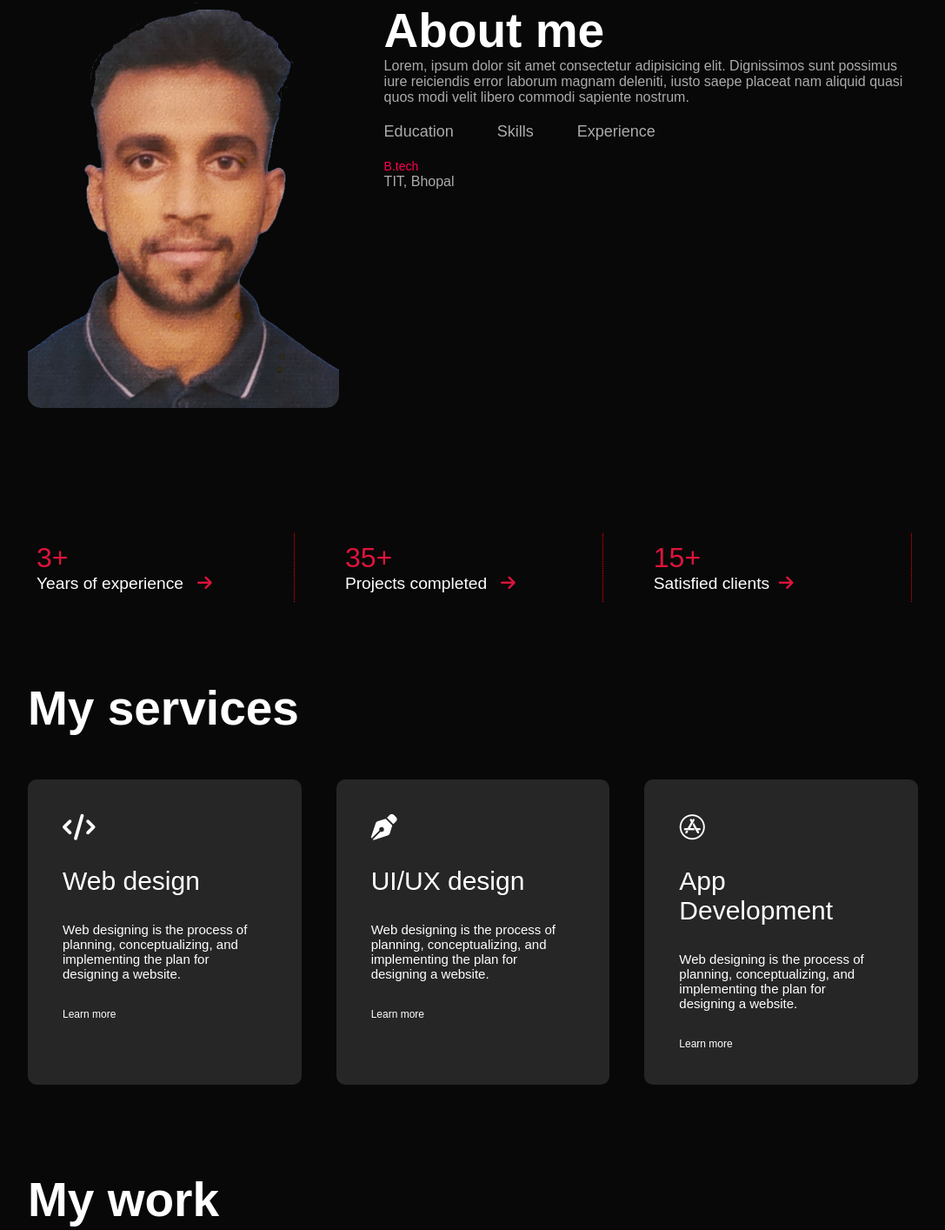
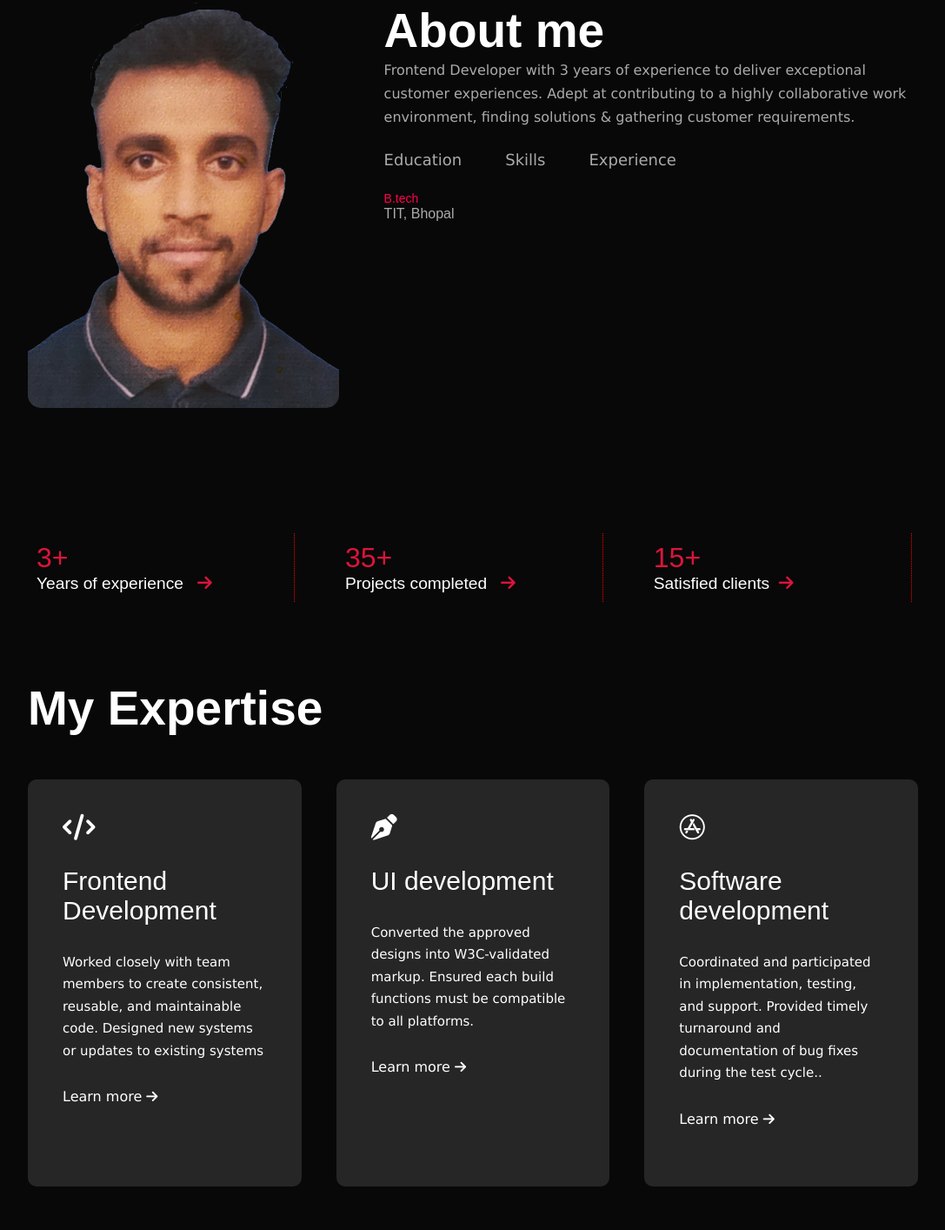
Before and after one commit to Rkr076/portfolio-website, a plain HTML site: page index.html in a window 1280 px wide. Shown: the part 887-2301 px from the top of the page at 87% size, without its empty margins (96-1183 px from the left). Drawn offline with Linux system fonts and the light colour scheme.

Commit message:
Correction in HTML files

```diff
--- a/index.html
+++ b/index.html
@@ -26,7 +26,7 @@
 
             </nav>
             <div class="header-text">
-                <p>UI Developer</p>
+                <p>Frontend Developer</p>
                 <h1>Hi, I am <span>Rahul</span> <br />from India</h1>
             </div>
         </div>
@@ -41,9 +41,9 @@
                 </div>
                 <div class="about-col-2">
                     <h1 class="sub-title">About me</h1>
-                    <p> Lorem, ipsum dolor sit amet consectetur adipisicing elit. Dignissimos sunt possimus iure
-                        reiciendis error laborum magnam deleniti,
-                        iusto saepe placeat nam aliquid quasi quos modi velit libero commodi sapiente nostrum. </p>
+                    <p>Frontend Developer with 3 years of experience to deliver exceptional customer experiences. Adept
+                        at contributing to a highly collaborative work environment,
+                        finding solutions & gathering customer requirements. </p>
                     <div class="tab-titles">
                         <p class="tab-links" data-tab="tab1">Education</p>
                         <p class="tab-links" data-tab="tab2">Skills</p>
@@ -56,7 +56,8 @@
                     </div>
                     <div class="tab-contents" id="tab2">
                         <ul>
-                            <li><span>Frontend</span> <br />HTML, Css, Javascript, React JS, Photoshop, Boostrap, Sass, Figma</li>
+                            <li><span>Frontend</span> <br />HTML, Css, Javascript, ReactJS, Photoshop, Boostrap, jQuery,
+                                Figma, GIT, Tailwind</li>
                             <li><span>Backend</span> <br />Node JS, PHP, Mysql</li>
                         </ul>
                     </div>
@@ -86,7 +87,7 @@
                 </div>
                 <div class="list-box">
                     <h2>15+</h2>
-                <span>Satisfied clients  &nbsp;<i class="fa-solid fa-arrow-right"></i></span>
+                    <span>Satisfied clients &nbsp;<i class="fa-solid fa-arrow-right"></i></span>
                 </div>
             </div>
         </div>
@@ -97,28 +98,26 @@
     <!--- services-->
     <div id="services">
         <div class="container">
-            <h1 class="sub-title">My services</h1>
+            <h1 class="sub-title">My Expertise</h1>
             <div class="services-list">
                 <div>
                     <i class="fa-solid fa-code"></i>
-                    <h2>Web design</h2>
-                    <p>Web designing is the process of planning, conceptualizing, and implementing the
-                        plan for designing a website.</p>
-                    <a href="#">Learn more</a>
+                    <h2>Frontend Development</h2>
+                    <p>Worked closely with team members to create consistent, reusable, and maintainable code.
+                        Designed new systems or updates to existing systems</p>
+                    <a href="#">Learn more <i class="fa-solid fa-arrow-right"></i></a>
                 </div>
                 <div>
                     <i class="fa-solid fa-pen-nib"></i>
-                    <h2>UI/UX design</h2>
-                    <p>Web designing is the process of planning, conceptualizing, and implementing the
-                        plan for designing a website.</p>
-                    <a href="#">Learn more</a>
+                    <h2>UI development</h2>
+                    <p>Converted the approved designs into W3C-validated markup. Ensured each build functions must be compatible to all platforms.</p>
+                    <a href="#">Learn more <i class="fa-solid fa-arrow-right"></i></a>
                 </div>
                 <div>
                     <i class="fa-brands fa-app-store"></i>
-                    <h2>App Development</h2>
-                    <p>Web designing is the process of planning, conceptualizing, and implementing the
-                        plan for designing a website.</p>
-                    <a href="#">Learn more</a>
+                    <h2>Software development</h2>
+                    <p> Coordinated and participated in implementation, testing, and support. Provided timely turnaround and documentation of bug fixes during the test cycle..</p>
+                    <a href="#">Learn more <i class="fa-solid fa-arrow-right"></i></a>
                 </div>
             </div>
         </div>
@@ -144,7 +143,8 @@
                     <img src="images/work-2.png" />
                     <div class="layer">
                         <h3>HOBPAS Haryana</h3>
-                        <p>The Online Building Permission Systems will enable registered architects to be eligible to grant self-permit for residential building construction of up to 500 square meters.
+                        <p>The Online Building Permission Systems will enable registered architects to be eligible to
+                            grant self-permit for residential building construction of up to 500 square meters.
                         </p>
                         <a href="#"><i class="fa-solid fa-up-right-from-square"></i></a>
                     </div>
@@ -153,7 +153,8 @@
                     <img src="images/work-3.png" />
                     <div class="layer">
                         <h3>Sharma Interiors</h3>
-                        <p>It is turn-key contracting company for the stylish, modern and thoughtful approach for interior and exterior decoration and the wide attention for quality & finishing.
+                        <p>It is turn-key contracting company for the stylish, modern and thoughtful approach for
+                            interior and exterior decoration and the wide attention for quality & finishing.
                         </p>
                         <a href="#"><i class="fa-solid fa-up-right-from-square"></i></a>
                     </div>
--- a/style.css
+++ b/style.css
@@ -110,6 +110,12 @@ nav ul li a:hover::after {
     flex-basis: 60%;
 }
 
+.about-col-2 p{
+    line-height: 1.7;
+    font-family: Verdana, sans-serif;
+}
+
+
 .sub-title {
     font-size: 55px;
     font-weight: 600;
@@ -153,9 +159,9 @@ nav ul li a:hover::after {
     left: 0;
 }
 
-.tab-links.active-link::after {
+/* .tab-links.active-link::after {
     width: 50%;
-}
+} */
 
 .tab-contents ul li {
     list-style: none;
@@ -171,9 +177,9 @@ nav ul li a:hover::after {
     display: none;
 }
 
-.tab-contents.active-tab {
+/* .tab-contents.active-tab {
     display: block;
-}
+} */
 
 /*Accomplishment*/
 #achievement{
@@ -259,12 +265,20 @@ nav ul li a:hover::after {
     font-size: 15px;
     margin-bottom: 30px;
     font-weight: 300;
+    font-family: Verdana, sans-serif;
+    line-height: 1.7;
 }
 
 .services-list div a {
     text-decoration: none;
     color: #fff;
-    font-size: 12px;
+    font-size: 16px;
+    font-family: Verdana, sans-serif;
+}
+
+.services-list div a i  {
+    content: '';
+    font-size: 15px;
 
 }
 
@@ -309,6 +323,7 @@ nav ul li a:hover::after {
     position: absolute;
     left: 0;
     bottom: 0;
+
     overflow: hidden;
     display: flex;
     align-items: center;
@@ -322,6 +337,11 @@ nav ul li a:hover::after {
 .layer h3 {
     font-weight: 500;
     margin-bottom: 20px;
+    font-family: Verdana, sans-serif;
+}
+
+.layer p {
+    font-family: Verdana, sans-serif;
 }
 
 .layer a {
@@ -370,8 +390,14 @@ nav ul li a:hover::after {
     flex-basis: 60%;
 }
 
+.contact-left h1{
+    font-size: 35px;
+    font-family: Verdana, sans-serif;
+}
+
 .contact-left p{
     margin-top: 30px;
+    font-family: Verdana, sans-serif;
 }
 
 .contact-left p i{
```
Lines whose indentation alone changed are shown as unchanged.
